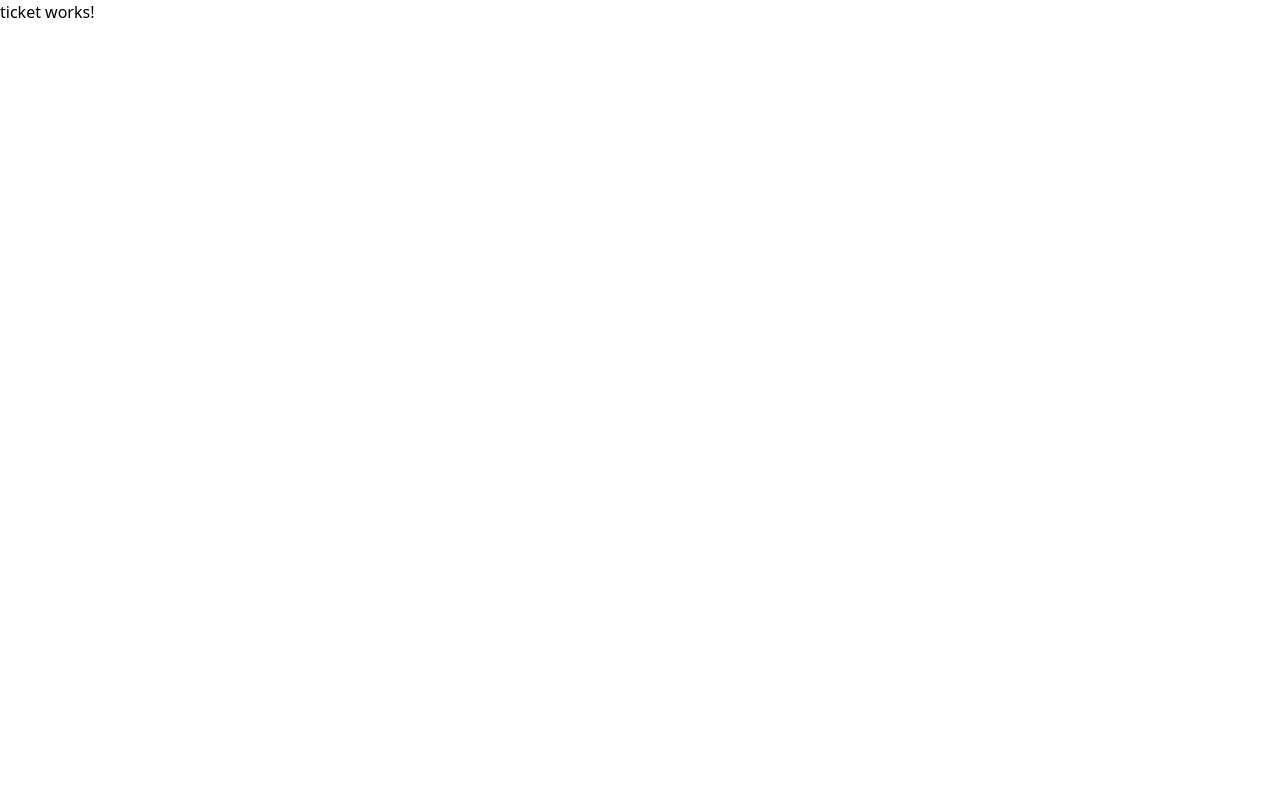
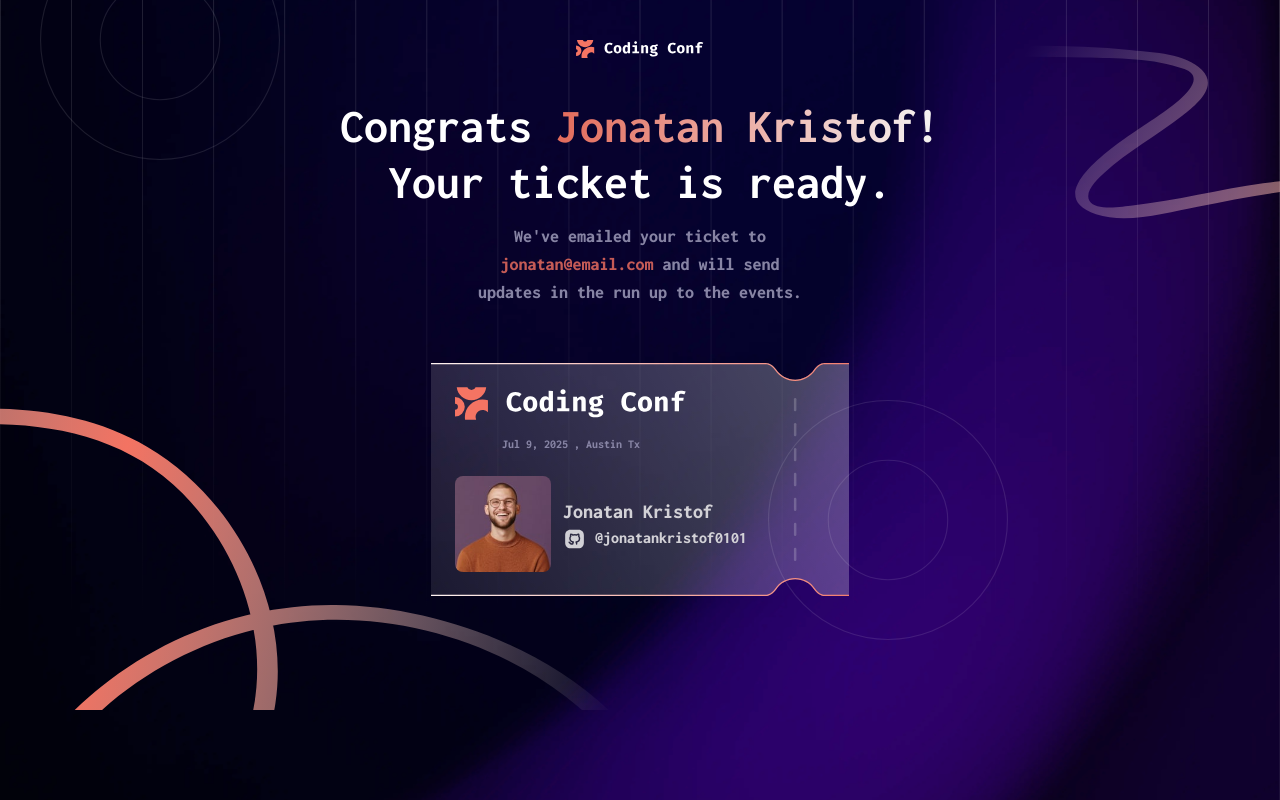
Before and after one commit to negin-khademi/conference-ticket-generator, an Angular app: page /ticket in a window 1280 px wide. Built offline with nearby package versions, Linux system fonts and the light colour scheme.

Commit message:
feat : ui for ticket component completed

```diff
--- a/src/app/ticket/ticket.component.html
+++ b/src/app/ticket/ticket.component.html
@@ -1 +1,54 @@
-<p>ticket works!</p>
+<app-background>
+  <div class="font-mono">
+    <div class="flex items-center justify-center">
+      <div class="mx-auto text-center mb-8">
+        <!-- logo -->
+        <div class="flex items-center justify-center mt-6">
+          <img src="images/logo-full.svg" class="w-32" alt="logo" />
+        </div>
+
+        <!-- title -->
+        <div class="font-extrabold text-5xl mt-[5%]">
+          <span class="text-custom_neutral-0">Congrats</span>
+          <span class="bg-text-gradient bg-clip-text text-transparent">
+            {{'jonatan kristof!' | titlecase}}
+          </span>
+          <p class="font-extrabold  text-5xl text-custom_neutral-0 mt-2 mb-4">Your ticket is ready.
+          </p>
+        </div>
+
+        <!-- email part -->
+        <div class="flex justify-center mt-3">
+          <p class="text-custom_neutral-500 text-lg w-[40%] font-hairline">We've emailed your ticket to <span
+              class="text-custom_orange-500 opacity-80">jonatan&#64;email.com
+            </span>and will send updates in the run up to the events.
+          </p>
+        </div>
+      </div>
+    </div>
+
+    <!-- image -->
+    <div class="flex justify-center w-full second">
+      <div
+        class=" mt-[2%] max-w-lg w-[33.5%] h-auto bg-center bg-no-repeat bg-cover bg-[url('/images/pattern-ticket.svg')]  pointer-events-none">
+        <div>
+          <img src="/images/logo-full.svg" class="w-64 pt-6 pl-6" alt="logo" />
+
+          <p class="text-custom_neutral-500 ml-[17%] font-normal text-xs mt-4"> {{ currentDateTime | date:'MMM d, y' }}
+            ,
+            Austin Tx</p>
+        </div>
+        <div class="p-6 flex">
+          <img src="images/image-avatar.jpg" class="w-24 rounded-lg" alt="personal-image" />
+          <div class="ml-3 text-custom_neutral-300 flex flex-col justify-center">
+            <p class="text-xl font-thin">{{'jonatan kristof' |titlecase }}</p>
+            <div class="flex justify-center items-center">
+              <img src="images/icon-github.svg" class="w-6 rounded-lg" alt="github logo" />
+              <p class="ml-2">{{'@jonatankristof0101'}}</p>
+            </div>
+          </div>
+        </div>
+      </div>
+    </div>
+  </div>
+</app-background>
--- a/src/app/ticket/ticket.component.ts
+++ b/src/app/ticket/ticket.component.ts
@@ -1,11 +1,14 @@
-import { Component } from '@angular/core';
+import { DatePipe, TitleCasePipe } from "@angular/common";
+
+import { BackgroundComponent } from "../background/background.component";
+import { Component } from "@angular/core";
 
 @Component({
-  selector: 'app-ticket',
-  imports: [],
-  templateUrl: './ticket.component.html',
-  styleUrl: './ticket.component.scss'
+	selector: "app-ticket",
+	imports: [BackgroundComponent, TitleCasePipe, DatePipe],
+	templateUrl: "./ticket.component.html",
+	styleUrl: "./ticket.component.scss",
 })
 export class TicketComponent {
-
+	currentDateTime: Date = new Date();
 }
```
